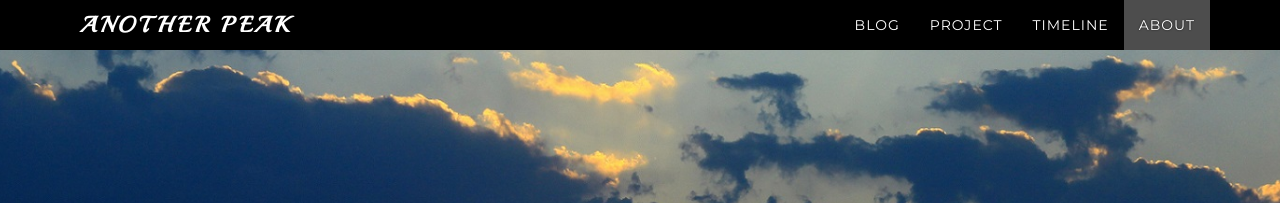
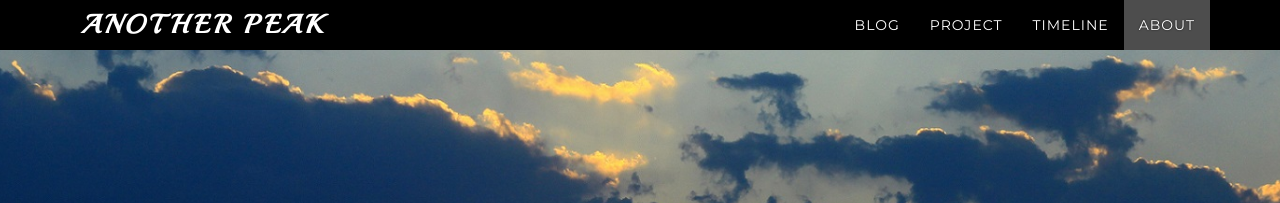
Before and after one commit to abrahamdu/abrahamdu.github.io, a Jekyll site: the page built from index.html, in a window 1280 px wide. Shown: the top 203 px of the page. Built offline with Jekyll 4.4.1, drawn with Linux system fonts in a browser that asks for light colours; nearby versions of some CDN libraries; comment, search, counter and statistics services are not loaded.

Commit message:
Update navigation.html

```diff
--- a/_includes/navigation.html
+++ b/_includes/navigation.html
@@ -12,7 +12,7 @@
       {% else %}
         <a class="navbar-brand" href="{{site.baseurl}}/">
       {% endif %}
-          <div style="font-family: 'Playball';font-weight: 600;font-size: 22px;letter-spacing: 3px;cursor: pointer;margin: 0;">
+          <div style="font-family: 'Playball';font-weight: 600;font-size: 26px;letter-spacing: 3px;cursor: pointer;margin: 0;">
             {% if site.black-favicon %}
               <img src="{{site.baseurl}}{{ site.black-favicon }}" alt="">
             {% endif %}
```
